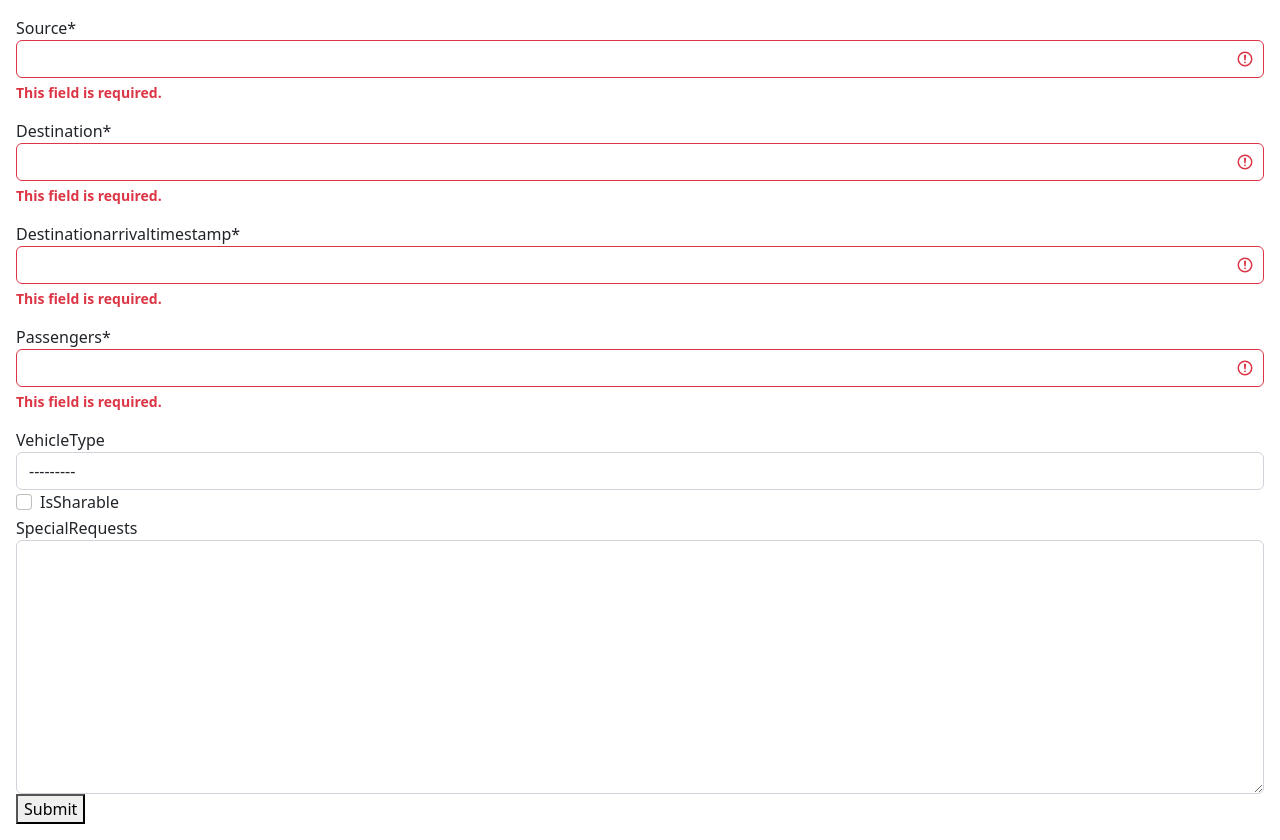
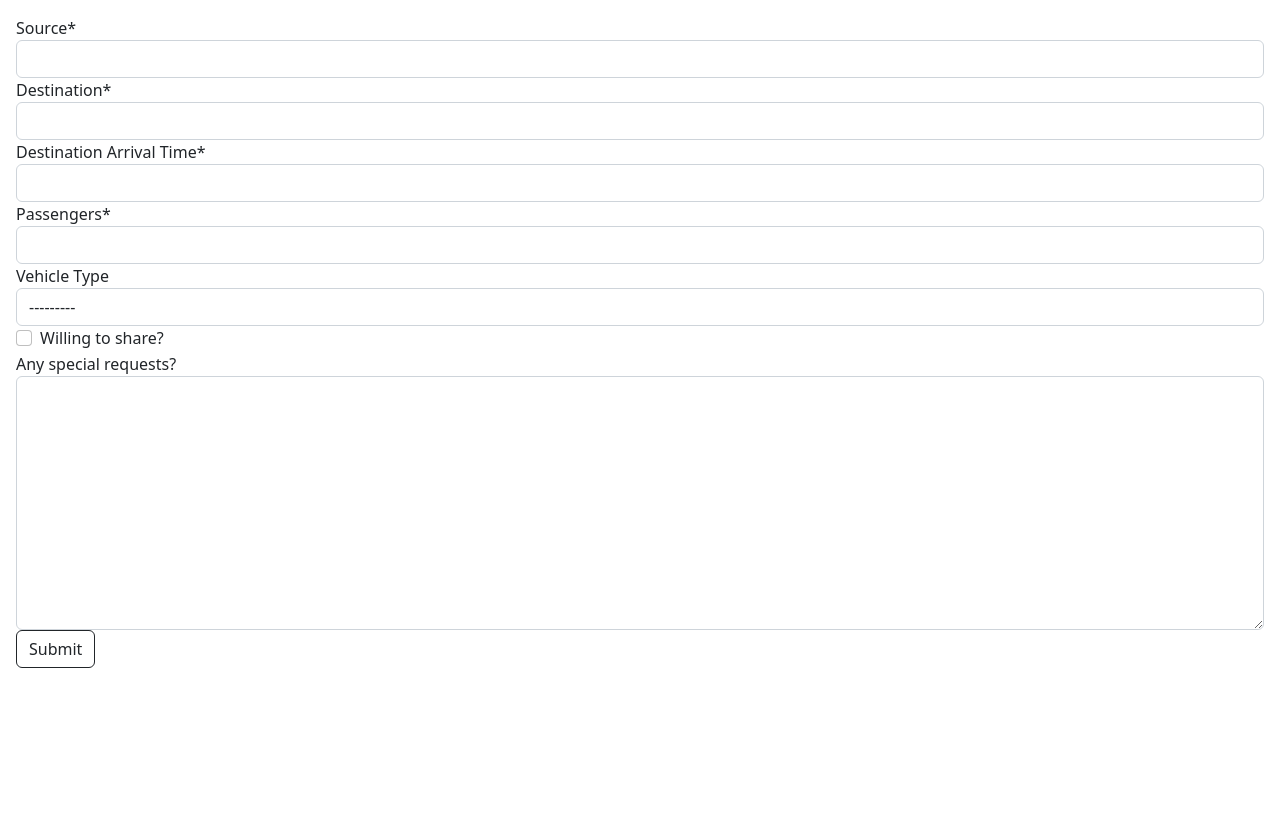
Before and after one commit to KoushikAS/-erss-hwk1-ka266-sm952, a Django app: page /rides/create/ in a window 1280 px wide. Shown: the part 78-918 px from the top of the page. After the commit the page ends 746 px from the top, so only its background shows below. Run offline with Django 4.2, Linux system fonts and the light colour scheme; the visitor is signed in with stand-in values (Sample User, id 1); some libraries are stand-ins or nearby versions.

Commit message:
storing deafult special req as none

```diff
--- a/docker-deploy/web-app/ridesharingapp/forms.py
+++ b/docker-deploy/web-app/ridesharingapp/forms.py
@@ -37,16 +37,18 @@ class PartyForm(ModelForm):
 
 class RideForm(ModelForm):
     passengers = forms.IntegerField(max_value=6, min_value=1)
-    destinationArrivalTimeStamp = forms.DateTimeField()
+    destinationArrivalTimeStamp = forms.DateTimeField(label='Destination Arrival Time')
 
     class Meta:
         model = Ride
         fields = ['source', 'destination', 'destinationArrivalTimeStamp', 'passengers', 'vehicleType', 'isSharable',
                   'specialRequests']
+        labels = {'vehicleType': 'Vehicle Type', 'isSharable': 'Willing to share?',
+                  'specialRequests': 'Any special requests?', }
 
 
 class OpenRidesForm(forms.Form):
     destination = forms.CharField(max_length=500, required=False)
     passengers = forms.IntegerField(max_value=6, min_value=1, required=False)
-    earliestArrivalTime = forms.DateTimeField(required=False)
-    latestArrivalTime = forms.DateTimeField(required=False)
+    earliestArrivalTime = forms.DateTimeField(label='Earliest Arrival Time', required=False)
+    latestArrivalTime = forms.DateTimeField(label='Latest Arrival Time', required=False)
--- a/docker-deploy/web-app/ridesharingapp/templates/create-ride.html
+++ b/docker-deploy/web-app/ridesharingapp/templates/create-ride.html
@@ -26,7 +26,7 @@ $(function(){
     {% if user.is_authenticated %}
     {% csrf_token %}
     {{form | crispy}}
-    <button>Submit</button>
+    <button class="btn btn-outline-dark">Submit</button>
     {% else %}
     You must log in!
     {% endif %}
--- a/docker-deploy/web-app/ridesharingapp/templates/edit-ride.html
+++ b/docker-deploy/web-app/ridesharingapp/templates/edit-ride.html
@@ -26,7 +26,7 @@ $(function(){
     {% if user.is_authenticated %}
     {% csrf_token %}
     {{form | crispy}}
-    <button>Submit</button>
+    <button class="btn btn-outline-dark">Submit</button>
     {% else %}
     You must log in!
     {% endif %}
--- a/docker-deploy/web-app/ridesharingapp/views.py
+++ b/docker-deploy/web-app/ridesharingapp/views.py
@@ -205,8 +205,9 @@ def view_rides_driver(request):
 # Ride Requesting
 def create_ride(request):
     check_user_authentication(request)
-    form = RideForm(request.POST)
+    form = RideForm()
     if request.POST:
+        form = RideForm(request.POST)
         if form.is_valid():
             party = Party(owner=request.user, passengers=form.cleaned_data['passengers'])
             party.save()
@@ -217,6 +218,10 @@ def create_ride(request):
             if availableSeats < 0:
                 messages.error(request, 'Invalid number of passengers in the form!')
             else:
+                if form.cleaned_data['specialRequests'].strip() is '':
+                    specialRequests = None
+                else:
+                    specialRequests=form.cleaned_data['specialRequests']
                 ride = Ride(source=form.cleaned_data['source'],
                             destination=form.cleaned_data['destination'],
                             destinationArrivalTimeStamp=form.cleaned_data['destinationArrivalTimeStamp'],
@@ -224,7 +229,7 @@ def create_ride(request):
                             rideOwner=party,
                             isSharable=form.cleaned_data['isSharable'],
                             vehicleType=form.cleaned_data['vehicleType'],
-                            specialRequests=form.cleaned_data['specialRequests'])
+                            specialRequests=specialRequests)
                 ride.save()
                 return redirect('viewride', rideId=ride.rideId)
         else:
@@ -269,6 +274,10 @@ def edit_ride(request, rideId):
                 if availableSeats < 0:
                     messages.error(request, 'Invalid number of passengers in the form!')
                 else:
+                    if form.cleaned_data['specialRequests'].strip() is '':
+                        specialRequests = None
+                    else:
+                        specialRequests = form.cleaned_data['specialRequests']
                     party.passengers = form.cleaned_data['passengers']
                     party.save()
                     ride.source = form.cleaned_data['source']
@@ -278,7 +287,7 @@ def edit_ride(request, rideId):
                     ride.rideOwner = party
                     ride.isSharable = form.cleaned_data['isSharable']
                     ride.vehicleType = form.cleaned_data['vehicleType']
-                    ride.specialRequests = form.cleaned_data['specialRequests']
+                    ride.specialRequests = specialRequests
                     ride.save()
                     return redirect('viewride', rideId=ride.rideId)
             else:
```
